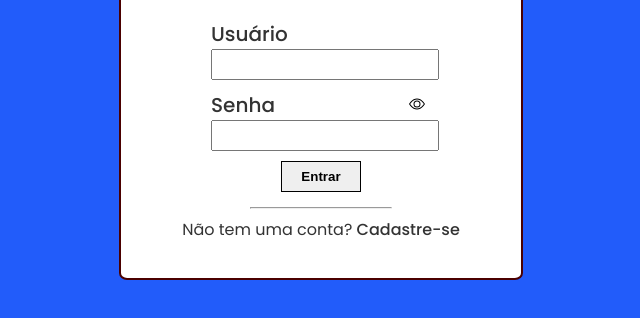
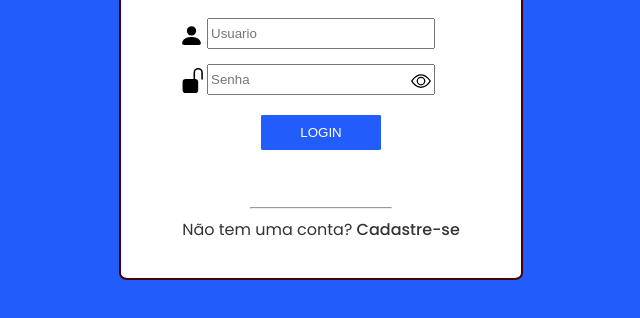
Before and after one commit to LuisGVNeves/Kanban-Board, a website: page Assets/html/Login.html in a window 1280 px wide. Shown: the part 200-518 px from the top of the page, without its empty margins (319-959 px from the left). Drawn offline with Linux system fonts and the light colour scheme; some packages are replaced by stand-ins of ours; a script that the page names is missing.

Commit message:
Feat - Inclui icones na area de login, ajustei melhor o flexbox na div que estava agrupando o botão de login para ajusta ao centro, e melhorei o visual do botão

```diff
--- a/Assets/html/Login.html
+++ b/Assets/html/Login.html
@@ -18,19 +18,23 @@
       <div class="container-login">
         <h1>Fazer Login</h1>
 
-        <div id="msg-erro" class="hide">Erro de autenticação</div>
+
+        <!--Icones cadeado e avatar-->
+        <img src="../images/person-fill.svg" alt="person-fill-svg" id="icone-avatar-login">
+        <img src="../images/unlock-fill.svg" alt="unlock-fill-svg" id="icone-senha-login">
 
         <form id="form-login">
 
-          <label for="usuario-input" id="label-login">Usuário</label>
-          <input type="text" id="usuario-input" name="usuario-input" required>
+          <label for="usuario-input" id="label-login"></label>
+          <input type="text" id="usuario-input" name="usuario-input" required placeholder="Usuario">
 
-          <label for="password-input" id="label-password">Senha</label>
+          <label for="password-input" id="label-password"></label>
+
           <img src="../images/eye.svg" alt="ico-eye" id="icon-eye-password">
-          <input type="password" id="password-input" name="password-input" required>
+          <input type="password" id="password-input" name="password-input" required placeholder="Senha">
 
 
-          <button id="button-entrar" type="button" >Entrar</button>
+          <button id="button-entrar" type="button">LOGIN</button>
         </form>
 
 
--- a/Assets/sass/Login/login.scss
+++ b/Assets/sass/Login/login.scss
@@ -34,43 +34,46 @@ main {
   background-color: white;
 
 
-  #msg-erro{
-    text-align: center;
-    color: #ff0000;
-    background-color: #ffbbbb;
-    padding: 10px;
-    border-radius: 4px;
-    width: 200px;
-    height: 20px;
-  }
-
-
   form {
+    display: flex;
+    align-items: center;
+    justify-content: center;
+    flex-direction: column;
     width: 220px;
     height: 180px;
   }
 
   #icon-eye-password{
-    padding-left: 130px;
     cursor: pointer;
+    width: 20px;
+    margin-top: -55px;
+    margin-left: 200px;
+    position: absolute;
+  }
+
+  #icone-avatar-login {
+    width: 25px;
+    margin-right: 260px;
+    margin-top: 95px;
+    position: absolute;
+  }
+  #icone-senha-login{
+    width: 25px;
+    margin-right: 255px;
+    margin-top: 140px;
+    position: absolute;
   }
 
   form #usuario-input{
-    margin-bottom: 10px;
-  }
-
-  form #usuario-input,
-  form #password-input {
+    margin-top: -50px;
     width: 100%;
     height: 25px;
   }
 
-  form #label-login,
-  form #label-password{
-    margin-right: auto;
-    margin-left: auto;
-    font-size: 20px;
-    font-weight: 500;
+  form #password-input {
+    margin-top: 15px;
+    width: 100%;
+    height: 25px;
   }
 
   hr {
@@ -78,17 +81,21 @@ main {
   }
 
   #button-entrar {
-    margin-top: 10px;
-    margin-left: 70px;
-    width: 80px;
-    font-weight: bold;
-    border: 1px solid #000000;
-    padding: 7px 10px;
+    display: flex;
+    align-items: center;
+    justify-content: center;
+    margin-top: 20px;
+    width: 120px;
+    border-radius: 2%;
+    padding: 10px 10px;
+    background-color: #225CFA;
+    color: #fff;
+    border: none;
   }
   #button-entrar:hover{
     cursor: pointer;
-    background-color: rgb(0, 68, 255);
-    color: #fff;
+    font-weight: bold;
+    background-color: rgb(0, 41, 153);
   }
 
   span > a {
```
Also changed, not shown: Assets/html/Cadastro.html (+1 -1 lines), Assets/images/person-fill.svg (added), Assets/images/unlock-fill.svg (added), Assets/sass/Login/login.css, 1 other file.
